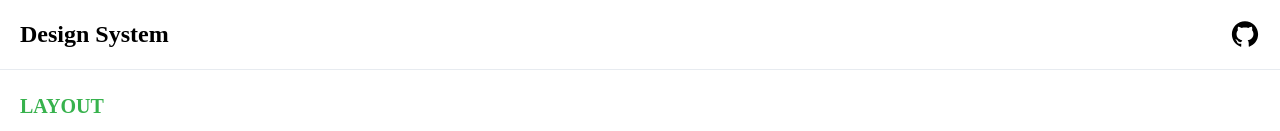
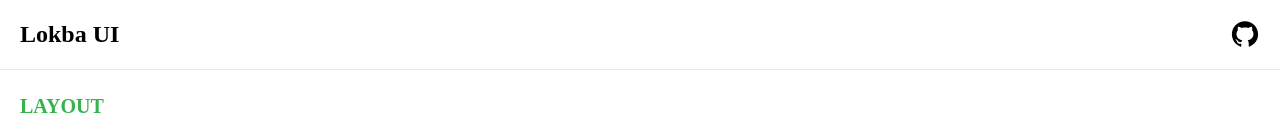
Before and after one commit to lokba/lokba-ui, a React app: page / in a window 1280 px wide. Shown: the top 131 px of the page. Built offline with nearby package versions, Linux system fonts and the light colour scheme; what emotion-normalize would draw is missing.

Commit message:
chore: amend heading

```diff
--- a/src/components/Header/index.tsx
+++ b/src/components/Header/index.tsx
@@ -7,7 +7,7 @@ import * as S from './index.style';
 const Header = () => {
   return (
     <S.Container>
-      <h1>Design System</h1>
+      <h1>Lokba UI</h1>
       <a href={GITHUB_URL} target="_blank">
         <AiFillGithub />
       </a>
```
